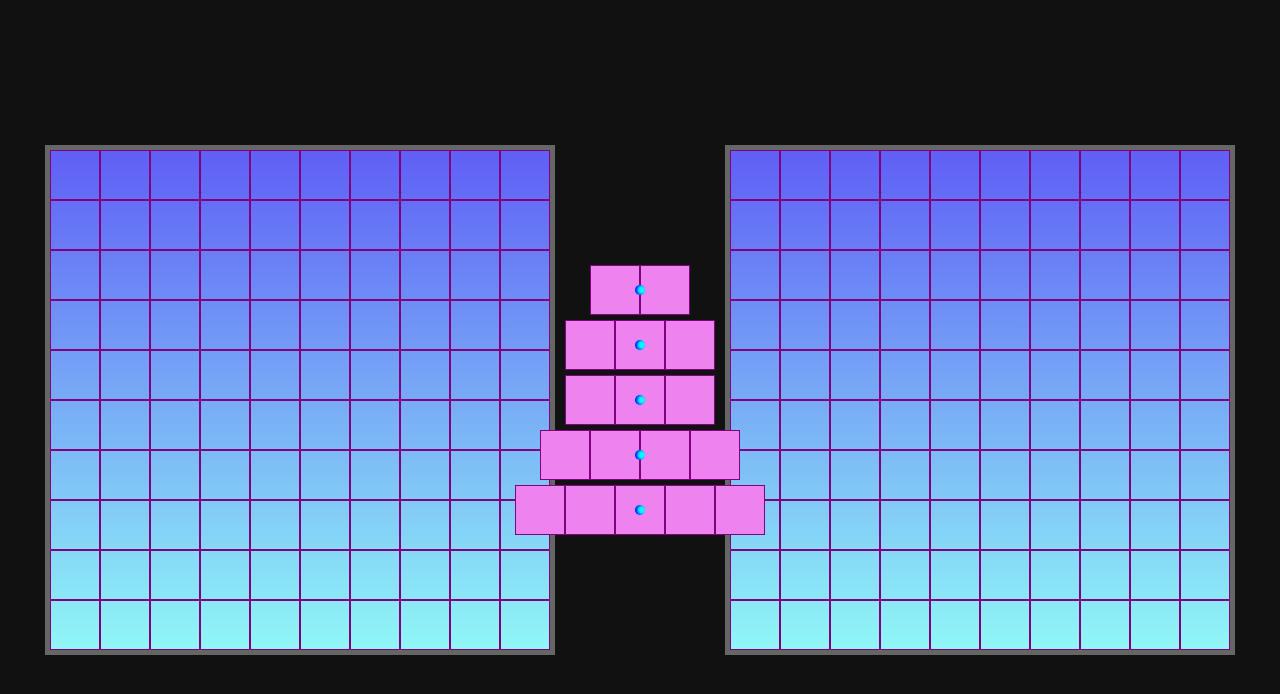
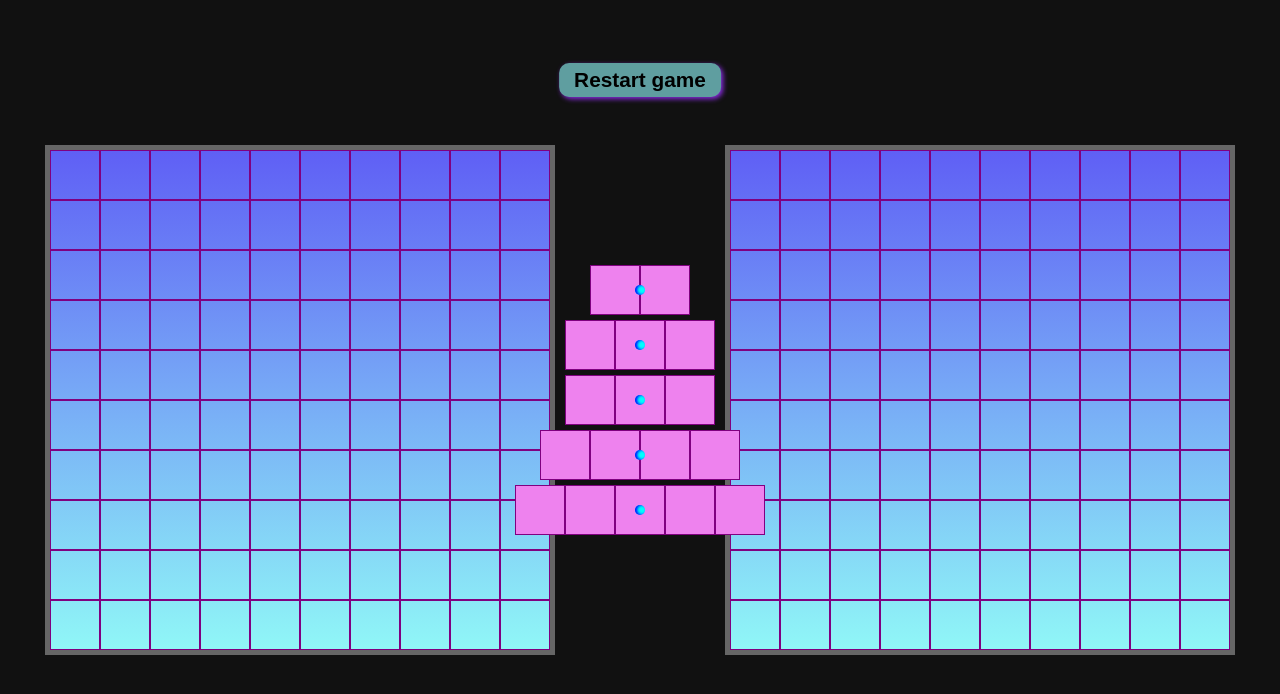
Before and after one commit to FilipyTav/Battleship_Game, a website built with webpack: page dist/index.html in a window 1280 px wide. Built offline with Linux system fonts and the light colour scheme.

Commit message:
Adds restart button

```diff
--- a/src/css/battleship.css
+++ b/src/css/battleship.css
@@ -136,7 +136,8 @@ button.change_orientation:active {
     user-select: none;
 }
 
-.start_game_btn {
+.start_game_btn,
+.restart {
     padding: 5px 15px;
     border-radius: 10px;
     font-weight: bold;
@@ -151,3 +152,10 @@ button.change_orientation:active {
 .start_game_btn:active {
     background: rgb(35, 98, 100);
 }
+
+button.restart {
+    position: absolute;
+    top: 10%;
+    left: 50%;
+    transform: translate(-50%, -50%);
+}
--- a/src/js/DOM_elements.js
+++ b/src/js/DOM_elements.js
@@ -5,6 +5,8 @@ const DOM_el = (function () {
 
     const player1_board = document.querySelector(".player1_board");
     const computer_board = document.querySelector(".computer_board");
+
+    const restart_btn = document.querySelector(".restart");
 
     const ships_container = document.querySelector(".ships_container");
 
@@ -359,6 +361,7 @@ const DOM_el = (function () {
         activate_drag_over_tiles,
         place_ship_DOM,
         reset_ships_container,
+        restart_btn,
     };
 })();
 
--- a/src/js/index.js
+++ b/src/js/index.js
@@ -1,4 +1,5 @@
 import "../css/battleship.css";
+import { DOM_el } from "./DOM_elements";
 import { Game } from "./game";
 
 const init = function () {
@@ -7,6 +8,8 @@ const init = function () {
     document.addEventListener("keydown", (e) => {
         if (e.key === "r") Game.reset_game();
     });
+
+    DOM_el.restart_btn.addEventListener("click", Game.reset_game);
 };
 
 init();
```
Also changed, not shown: dist/index.html, dist/main.js.
